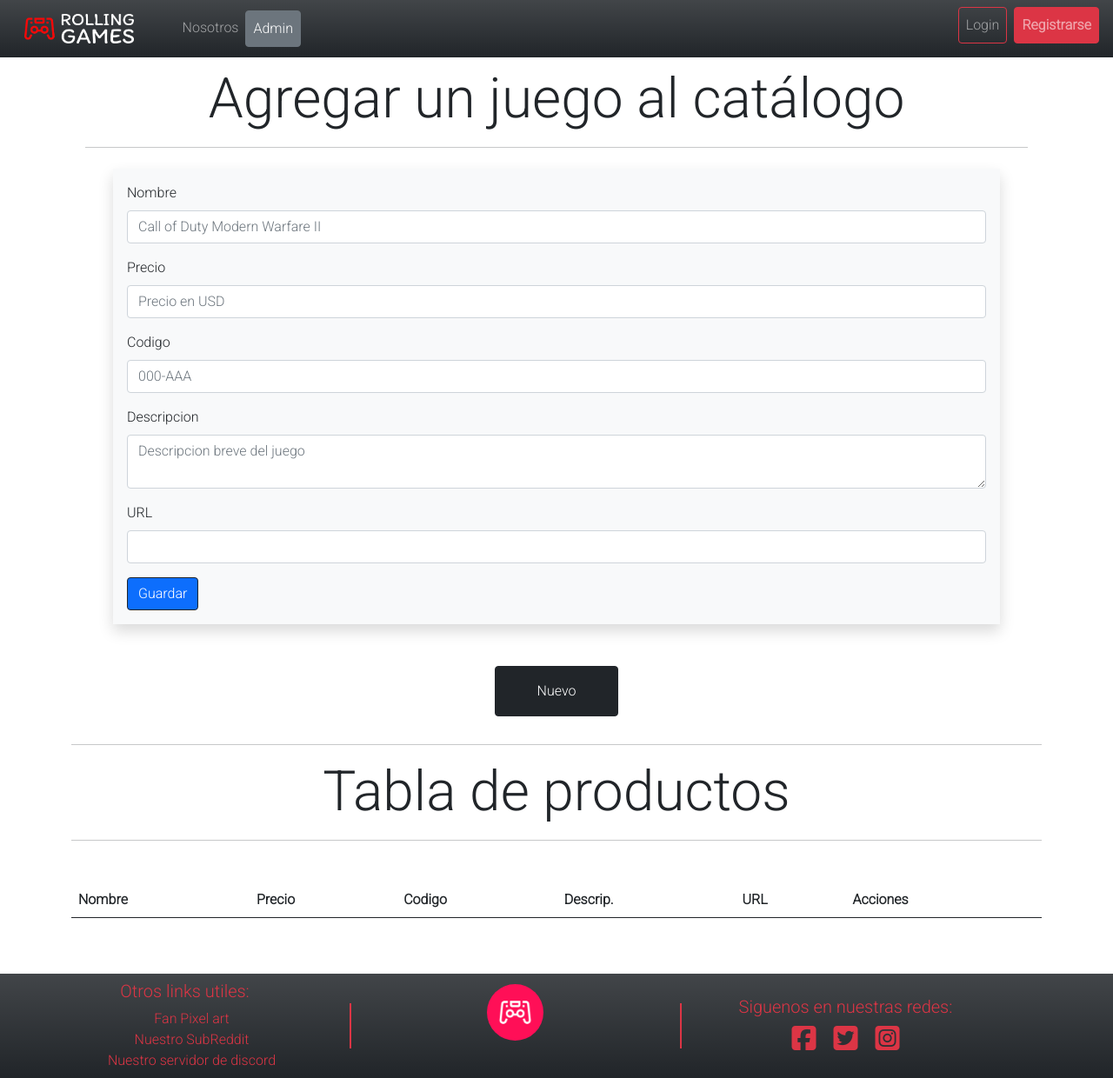
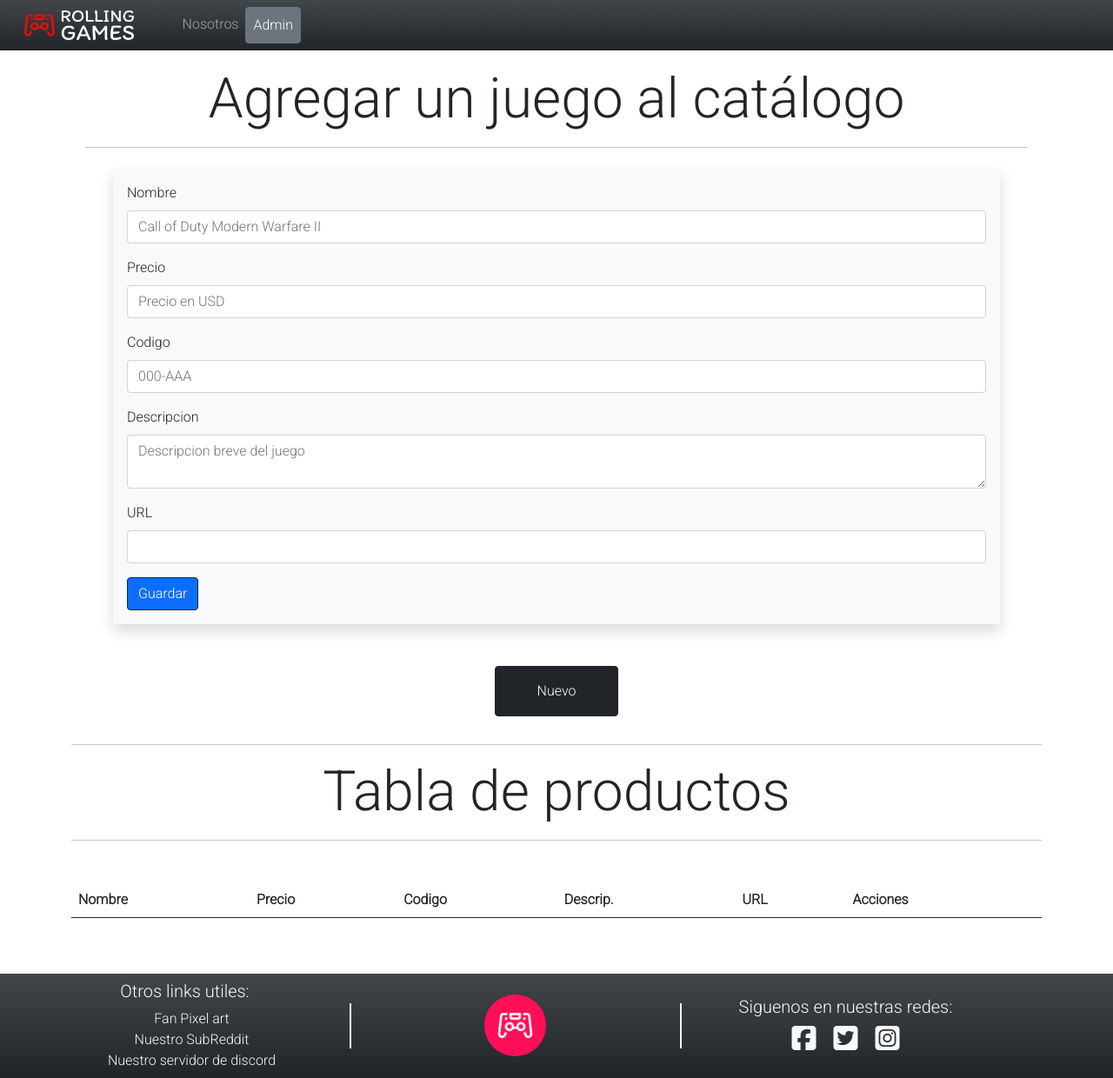
Before and after one commit to facundomoya/proyectoRollingGames, a plain HTML site: page admin.html in a window 1280 px wide. Shown: the whole page at 87% size. Drawn offline with Linux system fonts and the light colour scheme; some packages are replaced by stand-ins of ours; a script that the page names is missing.

Commit message:
Se arregló navbar, footer y bug del logo-footer

```diff
--- a/admin.html
+++ b/admin.html
@@ -1,5 +1,6 @@
 <!DOCTYPE html>
 <html lang="es">
+
 <head>
   <meta charset="UTF-8" />
   <meta http-equiv="X-UA-Compatible" content="IE=edge" />
@@ -16,6 +17,7 @@
   <script src="//cdn.jsdelivr.net/npm/sweetalert2@11"></script>
   <title>Admin</title>
 </head>
+
 <body>
   <header>
     <nav class="navbar navbar-expand-lg navbar-dark bg-dark bg-gradient fixed-top">
@@ -33,15 +35,6 @@
             </li>
             <li class="nav-item">
               <a class="nav-link active btn btn-outline-secondary" href="admin.html">Admin</a>
-            </li>
-          </ul>
-          <ul class="navbar-nav ms-auto">
-            <li class="nav-item mx-1 mb-md-2">
-              <a class="nav-link btn btn-outline-danger" href="#">Login</a>
-            </li>
-            <li class="nav-item mx-1">
-              <a class="nav-link btn btn-danger" data-bs-target="#modalSuscripcion"
-                data-bs-toggle="modal"><strong>Registrarse</strong></a>
             </li>
           </ul>
         </div>
@@ -122,29 +115,31 @@
       <div class="row">
         <div class="col-sm-12 col-md-3 col-lg-3 text-center d-flex align-items-center justify-content-center">
           <div class="d-flex flex-column text-center">
-            <h5 class="mx-0 text-danger">Otros links utiles:</h5>
-            <a class="text-danger claseLinksFooter ms-3" href="/pages/error404.html">Fan Pixel art</a>
-            <a class="text-danger claseLinksFooter ms-3" href="/pages/error404.html">Nuestro SubReddit</a>
-            <a class="text-danger claseLinksFooter ms-3" href="/pages/error404.html">Nuestro servidor de
+            <h5 class="mx-0 text-light">Otros links utiles:</h5>
+            <a class="text-light claseLinksFooter ms-3" href="/pages/error404.html">Fan Pixel art</a>
+            <a class="text-light claseLinksFooter ms-3" href="/pages/error404.html">Nuestro SubReddit</a>
+            <a class="text-light claseLinksFooter ms-3" href="/pages/error404.html">Nuestro servidor de
               discord</a>
           </div>
         </div>
         <div class="col-sm-12 col-md-1 col-lg-1 d-flex align-items-center justify-content-center">
-          <div class="border border-danger linea-footer  my-3"></div>
+          <div class="border border-light linea-footer  my-3"></div>
         </div>
-        <div class="col-sm-12 col-md-3 col-lg-3 text-center">
-          <img class="my-1 rounded-circle w-25" src="img/logo_small_icon_red.png"
-            alt="Logo Rolling Games Alternativo" />
+        <div class="col-sm-12 col-md-3 col-lg-3 d-flex justify-content-center align-items-center">
+          <div class="logo-footer logo-footer-responsive logo-footer-responsive-2">
+            <img class="my-1 rounded-circle w-100" src="img/logo_small_icon_red.png"
+              alt="Logo Rolling Games Alternativo" />
+          </div>
         </div>
         <div class="col-sm-12 col-md-1 col-lg-1 d-flex align-items-center justify-content-center">
-          <div class="border border-danger linea-footer  my-3"></div>
+          <div class="border border-light linea-footer  my-3"></div>
         </div>
         <div class="col-sm-12 col-md-3 col-lg-3 text-center d-flex align-items-center justify-content-center">
           <div class="">
-            <h5 class="text-danger">Siguenos en nuestras redes:</h5>
-            <a class="text-danger" href="/pages/error404.html"><i class="fab fa-facebook-square fa-2x mx-2"></i></a>
-            <a class="text-danger" href="/pages/error404.html"><i class="fab fa-twitter-square fa-2x mx-2"></i></a>
-            <a class="text-danger" href="/pages/error404.html"><i class="fab fa-instagram-square fa-2x mx-2"></i>
+            <h5 class="text-light">Siguenos en nuestras redes:</h5>
+            <a class="text-light" href="/pages/error404.html"><i class="fab fa-facebook-square fa-2x mx-2"></i></a>
+            <a class="text-light" href="/pages/error404.html"><i class="fab fa-twitter-square fa-2x mx-2"></i></a>
+            <a class="text-light" href="/pages/error404.html"><i class="fab fa-instagram-square fa-2x mx-2"></i>
             </a>
           </div>
         </div>
@@ -156,4 +151,5 @@
   <script src="https://kit.fontawesome.com/29ffcad116.js" crossorigin="anonymous"></script>
   <script type="module" src="JS/admin.js"></script>
 </body>
+
 </html>
--- a/css/style.css
+++ b/css/style.css
@@ -18,7 +18,7 @@ footer{
     width: 10%;
 }
 
-@media (max-width: 768px) {
+@media all and (max-width: 768px) {
 .logoresponsive{
     width: 30%;
     display: flex;
@@ -41,7 +41,7 @@ footer{
     height: 50%;
 }
 
-@media (max-width: 768px) {
+@media all and (max-width: 768px) {
     .linea-footer{
         width: 75%;
         height: 1px;
@@ -52,3 +52,19 @@ footer{
     pointer-events: none;
     cursor: default;
 }
+
+.logo-footer{
+    width: 27%;
+}
+
+@media all and (max-width: 768px) and (min-width: 0px) {
+    .logo-footer-responsive{
+        width: 13%;
+    }
+}
+
+@media all and (max-width: 991px) and (min-width: 769px) {
+    .logo-footer-responsive-2{
+        width: 38%;
+    }
+}
```
